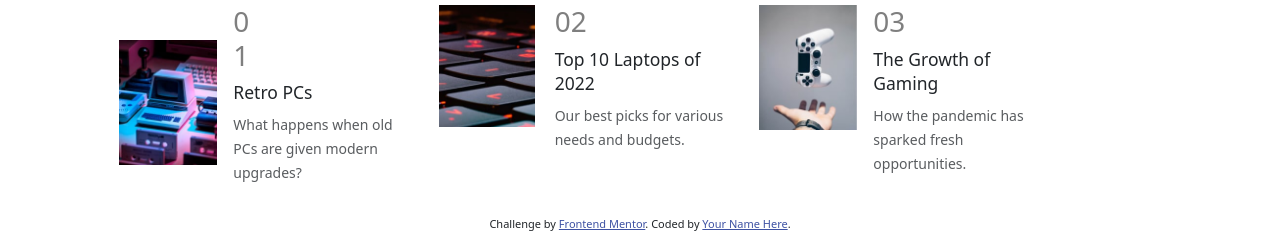
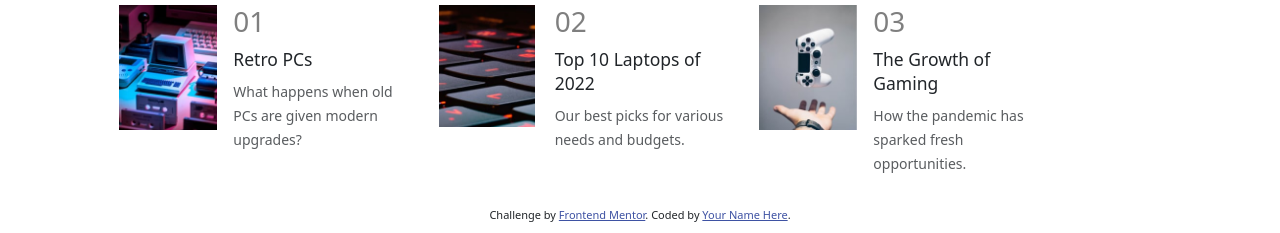
Before and after one commit to FaredaElsayed/practice-web, a plain HTML site: page index.html in a window 1280 px wide. Shown: the part 620-853 px from the top of the page. Drawn offline with Linux system fonts and the light colour scheme.

Commit message:
Update index.html

```diff
--- a/index.html
+++ b/index.html
@@ -117,13 +117,13 @@
     <div class="row m-0 mt-2 d-flex">
       <div class="offset-lg-1 col-lg-3 offsset-md-0 col-md-12 ">
         <div class="card mb-3 bg-transparent border-0 rounded-0 " style="max-width: 540px;">
-          <div class="row g-0 d-flex align-items-center">
+          <div class="row g-0 d-flex ">
             <div class="col-lg-4 col-3">
               <img src="image-retro-pcs.jpg" class="img-fluid rounded-0" alt="retro-pc">
             </div>
             <div class="col-lg-8 col-9">
               <div class="card-body pt-0 pe-0 ps-3" style="max-width: 13rem;">
-                <h3 class="text-black-50" style="max-width: 2rem;">01</h1>
+                <h3 class="text-black-50" style="max-width: 3rem;">01</h1>
                   <h5 class="card-title hover-txt-color"><small>Retro PCs</small></h5>
                   <p class="card-text text-body-secondary">
                     <small>What happens when old PCs are given modern upgrades?</small>
@@ -175,6 +175,10 @@
   </div>
 
 
+
+
+
+
   <div class="attribution">
     Challenge by <a href="https://www.frontendmentor.io?ref=challenge" target="_blank">Frontend Mentor</a>.
     Coded by <a href="#">Your Name Here</a>.
```
